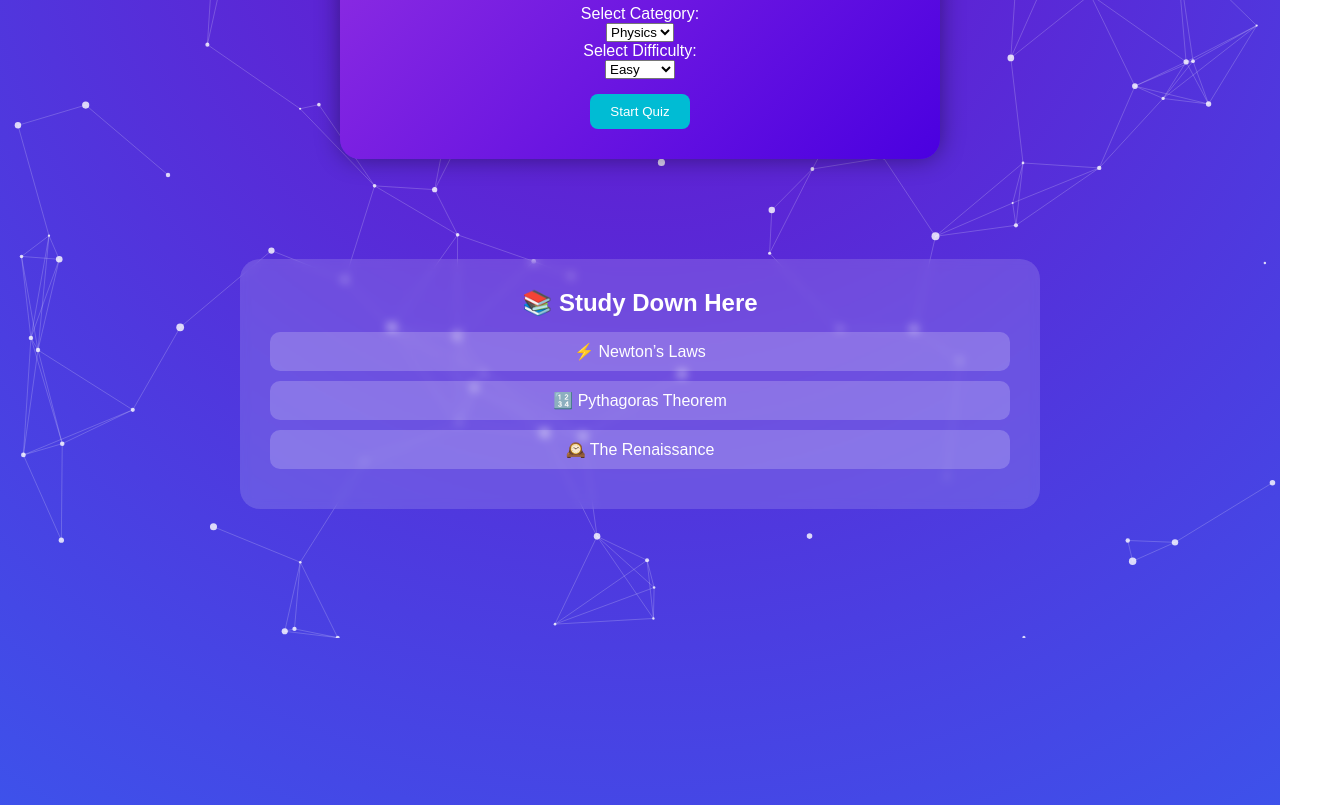
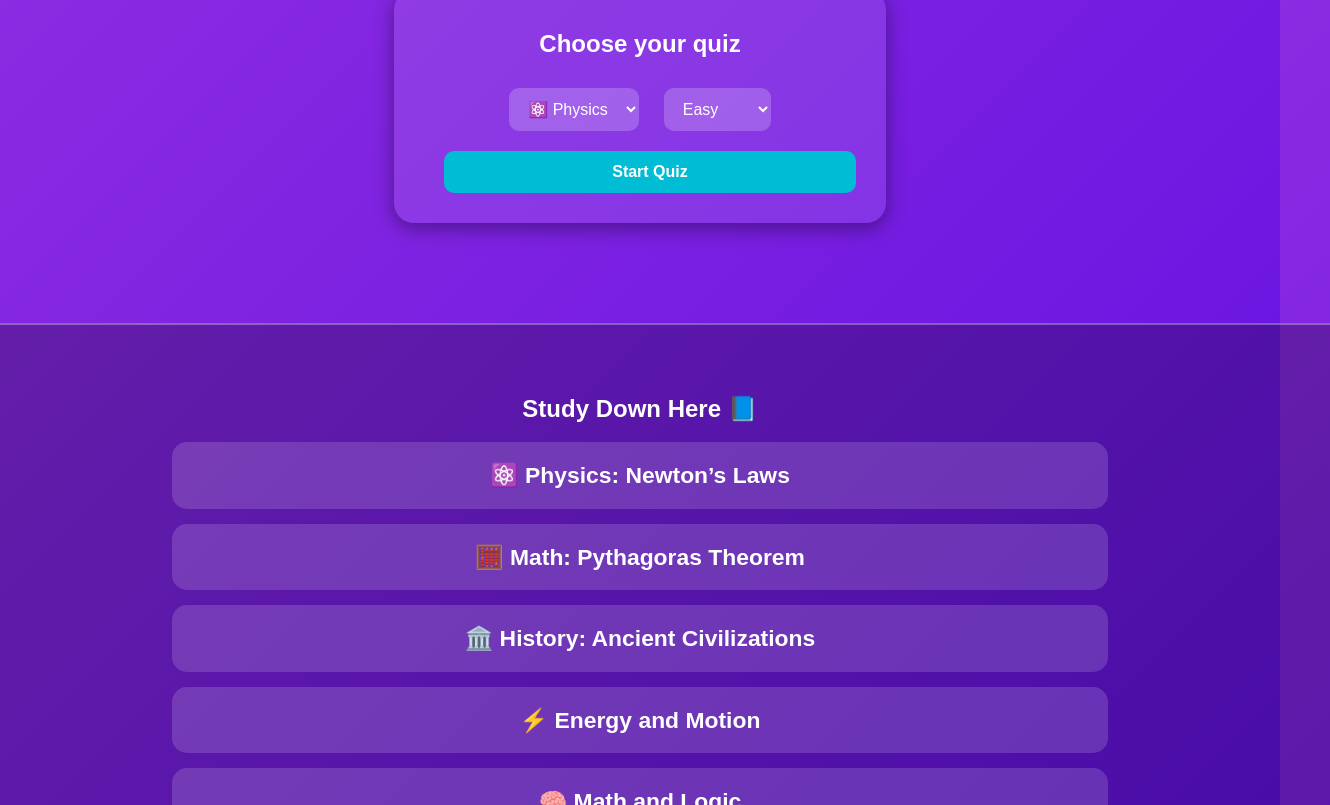
Before and after one commit to alansworldcrayzy/quiz-quiz22, a plain HTML site: page index.html in a window 1280 px wide. Shown: the part 162-967 px from the top of the page, 1330 px wide, since content can reach past the window. Drawn offline with Linux system fonts and the light colour scheme.

Commit message:
Revamp quiz portal with new design and features
Updated the quiz portal's title, styles, and structure. Added new quiz categories and facts, and improved the layout and design.

```diff
--- a/index.html
+++ b/index.html
@@ -1,255 +1,360 @@
 <!DOCTYPE html>
 <html lang="en">
 <head>
-  <meta charset="UTF-8" />
-  <meta name="viewport" content="width=device-width, initial-scale=1.0" />
-  <title>Ultimate Quiz Portal</title>
+<meta charset="UTF-8">
+<meta name="viewport" content="width=device-width, initial-scale=1.0">
+<title>Smart Quiz Portal</title>
 <style>
-    * {
+  body {
+    font-family: 'Poppins', sans-serif;
+    background: linear-gradient(135deg, #8e2de2, #4a00e0);
+    color: #fff;
     margin: 0;
     padding: 0;
-      box-sizing: border-box;
-      font-family: 'Poppins', sans-serif;
+    display: flex;
+    flex-direction: column;
+    align-items: center;
+    min-height: 280vh;
   }
 
-    body {
-      min-height: 200vh;
-      background: radial-gradient(circle at top, #6a11cb, #2575fc);
-      overflow-x: hidden;
-      color: white;
+  h1 {
+    text-align: center;
+    margin-top: 50px;
+    font-size: 2.5em;
+    text-shadow: 0 0 10px rgba(255,255,255,0.6);
   }
 
-    /* Particle canvas behind everything */
-    #particles {
-      position: fixed;
-      top: 0;
-      left: 0;
-      width: 100%;
-      height: 100%;
-      z-index: 0;
-      background: transparent;
+  .setup {
+    background: rgba(255,255,255,0.1);
+    padding: 20px 40px;
+    border-radius: 20px;
+    box-shadow: 0 5px 20px rgba(0,0,0,0.4);
+    margin-top: 30px;
+    text-align: center;
+  }
+
+  .setup select, .setup button {
+    padding: 12px 15px;
+    margin: 10px;
+    border: none;
+    border-radius: 10px;
+    font-size: 16px;
+    cursor: pointer;
+    outline: none;
+  }
+
+  .setup select {
+    background: rgba(255,255,255,0.2);
+    color: #fff;
+  }
+
+  .setup select:hover {
+    background: rgba(255,255,255,0.4);
+    color: #000;
+  }
+
+  .setup button {
+    background: #00bcd4;
+    color: #fff;
+    font-weight: bold;
+    transition: 0.3s;
+  }
+
+  .setup button:hover {
+    background: #03a9f4;
+    box-shadow: 0 0 15px rgba(3,169,244,0.7);
   }
 
   .container {
-      position: relative;
-      z-index: 2;
-      display: flex;
-      flex-direction: column;
-      align-items: center;
-      justify-content: center;
-      text-align: center;
-      margin-top: 10vh;
+    display: none;
+    background: linear-gradient(145deg, #6a11cb, #2575fc);
+    border-radius: 25px;
+    box-shadow: 0 15px 40px rgba(0,0,0,0.4);
+    width: 750px;
+    max-width: 95%;
+    padding: 30px;
+    color: #fff;
+    margin-top: 80px;
+    transition: 0.3s;
   }
 
-    .quiz-box {
-      background: linear-gradient(135deg, #8e2de2, #4a00e0);
-      padding: 30px;
-      border-radius: 20px;
-      box-shadow: 0 0 25px rgba(0, 0, 0, 0.4);
-      width: 80%;
-      max-width: 600px;
-      transition: 0.3s;
-    }
-    .quiz-box:hover {
-      transform: scale(1.03);
+  #question {
+    font-size: 1.4em;
+    margin-bottom: 20px;
+    font-weight: bold;
   }
 
-    h1 {
-      margin-bottom: 20px;
+  ul { list-style: none; padding: 0; }
+
+  li {
+    background: rgba(255,255,255,0.15);
+    margin: 12px 0;
+    padding: 15px;
+    cursor: pointer;
+    border-radius: 12px;
+    font-size: 1.1em;
+    transition: all 0.3s ease;
+    text-align: center;
   }
 
+  li:hover { background: rgba(255,255,255,0.4); transform: scale(1.07); color: #000; }
+  li.correct { background-color: #00b894 !important; color: #fff; }
+  li.wrong { background-color: #d63031 !important; color: #fff; }
+
   button {
-      margin-top: 15px;
-      padding: 10px 20px;
+    padding: 15px;
+    width: 100%;
+    font-size: 18px;
+    margin-top: 20px;
+    cursor: pointer;
     border: none;
+    border-radius: 15px;
     background: #00bcd4;
-      color: white;
-      border-radius: 8px;
-      cursor: pointer;
-      transition: 0.3s;
+    color: #fff;
+    transition: all 0.3s ease;
   }
+
   button:hover {
     background: #03a9f4;
-      box-shadow: 0 0 10px rgba(3,169,244,0.6);
+    box-shadow: 0 0 20px rgba(3,169,244,0.7);
   }
 
-    /* Google Maps button as logo */
-    .maps-button {
-      position: fixed;
-      right: 20px;
-      top: 20px;
-      z-index: 3;
-    }
-    .maps-button img {
-      width: 50px;
-      height: 50px;
-      border-radius: 50%;
-      cursor: pointer;
-      transition: 0.3s;
-      box-shadow: 0 0 10px rgba(0,0,0,0.5);
-    }
-    .maps-button img:hover {
-      transform: scale(1.1);
-      box-shadow: 0 0 20px rgba(255,255,255,0.8);
-    }
+  #result { text-align: center; display: none; }
 
-    .study-section {
+  .footer {
+    text-align: center;
     margin-top: 100px;
-      background: rgba(255,255,255,0.15);
-      border-radius: 20px;
-      width: 80%;
-      max-width: 800px;
-      padding: 30px;
-      text-align: center;
-      backdrop-filter: blur(5px);
-    }
-
-    .study-section h2 {
-      margin-bottom: 15px;
+    padding: 50px;
+    color: #fff;
+    background: rgba(0,0,0,0.25);
+    width: 100%;
+    border-top: 2px solid rgba(255,255,255,0.3);
   }
 
   .fact {
-      background: rgba(255,255,255,0.2);
-      border-radius: 10px;
-      margin: 10px 0;
-      padding: 10px;
+    background: rgba(255,255,255,0.15);
+    border-radius: 15px;
+    padding: 20px;
+    margin: 15px auto;
+    width: 70%;
+    font-size: 1.1em;
+    line-height: 1.5em;
+    transition: 0.3s;
     cursor: pointer;
-      transition: 0.3s;
+    overflow: hidden;
+    max-height: 70px;
   }
+
   .fact:hover {
-      background: rgba(255,255,255,0.4);
+    background: rgba(255,255,255,0.3);
+    transform: scale(1.03);
     color: #000;
   }
+
+  .fact.expanded {
+    max-height: 300px;
+    background: rgba(255,255,255,0.5);
+    color: #000;
+  }
+
+  .fact h3 {
+    margin: 0;
+    font-size: 1.3em;
+  }
+
   .fact p {
+    margin-top: 10px;
     display: none;
-      margin-top: 8px;
-      color: #000;
+  }
+
+  .fact.expanded p {
+    display: block;
   }
 </style>
 </head>
 <body>
-  <!-- Particle canvas -->
-  <canvas id="particles"></canvas>
 
-  <!-- Google Maps button -->
-  <div class="maps-button">
-    <a href="https://www.google.com/maps" target="_blank">
-      <img src="https://upload.wikimedia.org/wikipedia/commons/9/99/Google_Maps_Logo_2020.svg" alt="Google Maps" />
-    </a>
-  </div>
+<h1>Smart Quiz Portal</h1>
 
-  <div class="container">
-    <div class="quiz-box">
-      <h1>Ultimate Quiz Portal</h1>
-      <p>Select Category:</p>
+<div class="setup">
+  <h2>Choose your quiz</h2>
   <select id="category">
-        <option value="physics">Physics</option>
-        <option value="math">Math</option>
-        <option value="history">History</option>
+    <option value="physics">⚛️ Physics</option>
+    <option value="math">🧮 Math</option>
+    <option value="history">🏛️ History</option>
   </select>
 
-      <p>Select Difficulty:</p>
   <select id="difficulty">
     <option value="easy">Easy</option>
     <option value="medium">Medium</option>
     <option value="hard">Hard</option>
-      </select><br>
-      <button onclick="startQuiz()">Start Quiz</button>
+  </select>
 
-      <div id="quiz-area"></div>
+  <button id="start">Start Quiz</button>
 </div>
 
-    <div class="study-section">
-      <h2>📚 Study Down Here</h2>
-      <div class="fact" onclick="toggleFact(this)">
-        ⚡ Newton’s Laws
-        <p>Newton’s laws describe the relationship between an object’s motion and the forces acting on it.</p>
+<div class="container" id="quiz-container">
+  <div id="quiz">
+    <div id="question"></div>
+    <ul id="choices"></ul>
+    <button id="next">Next</button>
   </div>
-      <div class="fact" onclick="toggleFact(this)">
-        🔢 Pythagoras Theorem
-        <p>In a right triangle, a² + b² = c² — one of the fundamental theorems of geometry.</p>
+  <div id="result">
+    <h2>Your Score: <span id="score"></span></h2>
+    <button id="restart">Restart Quiz</button>
   </div>
-      <div class="fact" onclick="toggleFact(this)">
-        🕰️ The Renaissance
-        <p>A period in European history marking the transition from the Middle Ages to modernity.</p>
 </div>
+
+<div class="footer">
+  <h2>Study Down Here 📘</h2>
+
+  <div class="fact">
+    <h3>⚛️ Physics: Newton’s Laws</h3>
+    <p>Newton’s First Law states that an object will remain at rest or move at a constant velocity unless acted upon by an external force. This explains why you feel pushed back when a car accelerates suddenly!</p>
+  </div>
+
+  <div class="fact">
+    <h3>🧮 Math: Pythagoras Theorem</h3>
+    <p>In a right-angled triangle, the square of the hypotenuse is equal to the sum of the squares of the other two sides: a² + b² = c². This is key in geometry, architecture, and physics.</p>
+  </div>
+
+  <div class="fact">
+    <h3>🏛️ History: Ancient Civilizations</h3>
+    <p>Ancient Egypt, Mesopotamia, and Greece laid the foundations for modern writing, science, and democracy. Their ideas still influence the world today.</p>
+  </div>
+
+  <div class="fact">
+    <h3>⚡ Energy and Motion</h3>
+    <p>Kinetic energy depends on mass and velocity: KE = ½mv². Increasing either mass or speed increases kinetic energy exponentially!</p>
+  </div>
+
+  <div class="fact">
+    <h3>🧠 Math and Logic</h3>
+    <p>Mathematics is not just about numbers — it’s about reasoning. Logic and problem-solving skills developed in math apply to coding, science, and everyday decisions.</p>
   </div>
 </div>
 
 <script>
-    // Particle effect
-    const canvas = document.getElementById("particles");
-    const ctx = canvas.getContext("2d");
-    let particlesArray;
-    const numParticles = 100;
+const quizzes = {
+  physics: {
+    easy: [
+      {q:"What is gravity measured in?", a:["Newtons","Joules","Watts","Meters"], c:"Newtons"},
+      {q:"Who discovered gravity?", a:["Newton","Einstein","Tesla","Curie"], c:"Newton"},
+      {q:"What is the unit of force?", a:["Joule","Pascal","Newton","Watt"], c:"Newton"},
+      {q:"Which of these is a simple machine?", a:["Lever","Engine","Light bulb","Computer"], c:"Lever"}
+    ],
+    medium: [
+      {q:"What is the speed of light?", a:["3x10^8 m/s","2x10^6 m/s","1x10^7 m/s","5x10^8 m/s"], c:"3x10^8 m/s"},
+      {q:"Who discovered the law of electromagnetic induction?", a:["Faraday","Newton","Tesla","Bohr"], c:"Faraday"},
+      {q:"What type of energy does a moving object have?", a:["Kinetic","Potential","Thermal","Nuclear"], c:"Kinetic"}
+    ],
+    hard: [
+      {q:"Einstein’s theory of relativity is about?", a:["Space & Time","Sound","Light Speed Only","Atoms"], c:"Space & Time"},
+      {q:"What is Planck’s constant?", a:["6.63×10⁻³⁴ Js","9.8 m/s²","3×10⁸ m/s","1.6×10⁻¹⁹ C"], c:"6.63×10⁻³⁴ Js"},
+      {q:"Which law relates pressure and volume of a gas?", a:["Boyle’s Law","Ohm’s Law","Hooke’s Law","Newton’s Law"], c:"Boyle’s Law"}
+    ]
+  },
+  math: {
+    easy: [
+      {q:"2 + 2 = ?", a:["3","4","5","6"], c:"4"},
+      {q:"10 ÷ 2 = ?", a:["2","4","5","10"], c:"5"},
+      {q:"What is 3 x 3?", a:["6","9","12","3"], c:"9"},
+      {q:"What is 100 - 75?", a:["15","20","25","30"], c:"25"}
+    ],
+    medium: [
+      {q:"√81 = ?", a:["7","8","9","10"], c:"9"},
+      {q:"What is 12²?", a:["124","144","122","100"], c:"144"},
+      {q:"Solve: 5x = 20 → x=?", a:["2","3","4","5"], c:"4"}
+    ],
+    hard: [
+      {q:"Derivative of x²?", a:["2x","x","x²","x³"], c:"2x"},
+      {q:"Integral of 1/x dx?", a:["ln|x| + C","x²/2","1/x²","C/x"], c:"ln|x| + C"},
+      {q:"Limit of (sin x)/x as x→0?", a:["0","1","∞","Undefined"], c:"1"}
+    ]
+  },
+  history: {
+    easy: [
+      {q:"Who was the first U.S. President?", a:["Washington","Lincoln","Adams","Jefferson"], c:"Washington"},
+      {q:"The Great Wall is in which country?", a:["India","China","Japan","Korea"], c:"China"},
+      {q:"In which continent is Egypt?", a:["Asia","Europe","Africa","South America"], c:"Africa"},
+      {q:"What did the Romans build for transportation?", a:["Ships","Roads","Planes","Trains"], c:"Roads"}
+    ],
+    medium: [
+      {q:"World War II ended in?", a:["1940","1943","1945","1950"], c:"1945"},
+      {q:"Who was the first man on the moon?", a:["Yuri Gagarin","Neil Armstrong","Buzz Aldrin","John Glenn"], c:"Neil Armstrong"},
+      {q:"When was the Declaration of Independence signed?", a:["1776","1800","1492","1914"], c:"1776"}
+    ],
+    hard: [
+      {q:"The Roman Empire fell in which century?", a:["3rd","5th","7th","9th"], c:"5th"},
+      {q:"Who was known as the Iron Lady?", a:["Margaret Thatcher","Indira Gandhi","Angela Merkel","Golda Meir"], c:"Margaret Thatcher"},
+      {q:"The Cold War was between?", a:["USA & USSR","China & Japan","France & Germany","India & Pakistan"], c:"USA & USSR"}
+    ]
+  }
+};
 
-    function initParticles() {
-      canvas.width = window.innerWidth;
-      canvas.height = window.innerHeight;
-      particlesArray = [];
-      for (let i = 0; i < numParticles; i++) {
-        particlesArray.push({
-          x: Math.random() * canvas.width,
-          y: Math.random() * canvas.height,
-          size: Math.random() * 3 + 1,
-          speedX: Math.random() * 2 - 1,
-          speedY: Math.random() * 2 - 1
+let currentQuiz = [];
+let currentQuestion = 0;
+let score = 0;
+
+const startBtn = document.getElementById("start");
+const categorySelect = document.getElementById("category");
+const difficultySelect = document.getElementById("difficulty");
+const quizContainer = document.getElementById("quiz-container");
+const questionEl = document.getElementById("question");
+const choicesEl = document.getElementById("choices");
+const nextBtn = document.getElementById("next");
+const resultEl = document.getElementById("result");
+const scoreEl = document.getElementById("score");
+const restartBtn = document.getElementById("restart");
+
+startBtn.addEventListener("click", () => {
+  const category = categorySelect.value;
+  const difficulty = difficultySelect.value;
+  currentQuiz = quizzes[category][difficulty];
+  document.querySelector(".setup").style.display = "none";
+  quizContainer.style.display = "block";
+  currentQuestion = 0;
+  score = 0;
+  loadQuestion();
+});
+
+function loadQuestion() {
+  const current = currentQuiz[currentQuestion];
+  questionEl.innerText = current.q;
+  choicesEl.innerHTML = "";
+  current.a.forEach(choice => {
+    const li = document.createElement("li");
+    li.innerText = choice;
+    li.addEventListener("click", () => selectAnswer(li, choice));
+    choicesEl.appendChild(li);
   });
 }
+
+function selectAnswer(li, choice) {
+  const correct = currentQuiz[currentQuestion].c;
+  if (choice === correct) { li.classList.add("correct"); score++; }
+  else { li.classList.add("wrong"); Array.from(choicesEl.children).forEach(c => {if (c.innerText === correct) c.classList.add("correct");}); }
+  document.querySelectorAll("#choices li").forEach(li => li.style.pointerEvents="none");
 }
 
-    function animateParticles() {
-      ctx.clearRect(0, 0, canvas.width, canvas.height);
-      ctx.fillStyle = "rgba(255, 255, 255, 0.8)";
-      particlesArray.forEach(p => {
-        p.x += p.speedX;
-        p.y += p.speedY;
-        if (p.x < 0 || p.x > canvas.width) p.speedX *= -1;
-        if (p.y < 0 || p.y > canvas.height) p.speedY *= -1;
-        ctx.beginPath();
-        ctx.arc(p.x, p.y, p.size, 0, Math.PI * 2);
-        ctx.closePath();
-        ctx.fill();
+nextBtn.addEventListener("click", () => {
+  currentQuestion++;
+  if (currentQuestion < currentQuiz.length) loadQuestion();
+  else showResult();
 });
-      connectParticles();
-      requestAnimationFrame(animateParticles);
+
+function showResult() {
+  document.getElementById("quiz").style.display = "none";
+  resultEl.style.display = "block";
+  scoreEl.innerText = `${score} / ${currentQuiz.length}`;
 }
 
-    function connectParticles() {
-      for (let a = 0; a < particlesArray.length; a++) {
-        for (let b = a; b < particlesArray.length; b++) {
-          const dx = particlesArray[a].x - particlesArray[b].x;
-          const dy = particlesArray[a].y - particlesArray[b].y;
-          const dist = Math.sqrt(dx * dx + dy * dy);
-          if (dist < 120) {
-            ctx.strokeStyle = "rgba(255,255,255,0.2)";
-            ctx.lineWidth = 1;
-            ctx.beginPath();
-            ctx.moveTo(particlesArray[a].x, particlesArray[a].y);
-            ctx.lineTo(particlesArray[b].x, particlesArray[b].y);
-            ctx.stroke();
-          }
-        }
-      }
-    }
+restartBtn.addEventListener("click", () => location.reload());
 
-    window.addEventListener("resize", initParticles);
-    initParticles();
-    animateParticles();
-
-    // Study section toggle
-    function toggleFact(el) {
-      const p = el.querySelector("p");
-      p.style.display = p.style.display === "block" ? "none" : "block";
-    }
-
-    // Quiz placeholder (you can expand with your questions)
-    function startQuiz() {
-      const area = document.getElementById("quiz-area");
-      const category = document.getElementById("category").value;
-      const difficulty = document.getElementById("difficulty").value;
-      area.innerHTML = `<p>You selected <b>${category}</b> (${difficulty}) — quiz coming soon!</p>`;
-    }
+// expand facts
+document.querySelectorAll(".fact").forEach(fact => {
+  fact.addEventListener("click", () => fact.classList.toggle("expanded"));
+});
 </script>
 </body>
 </html>
```
Lines whose indentation alone changed are shown as unchanged.
